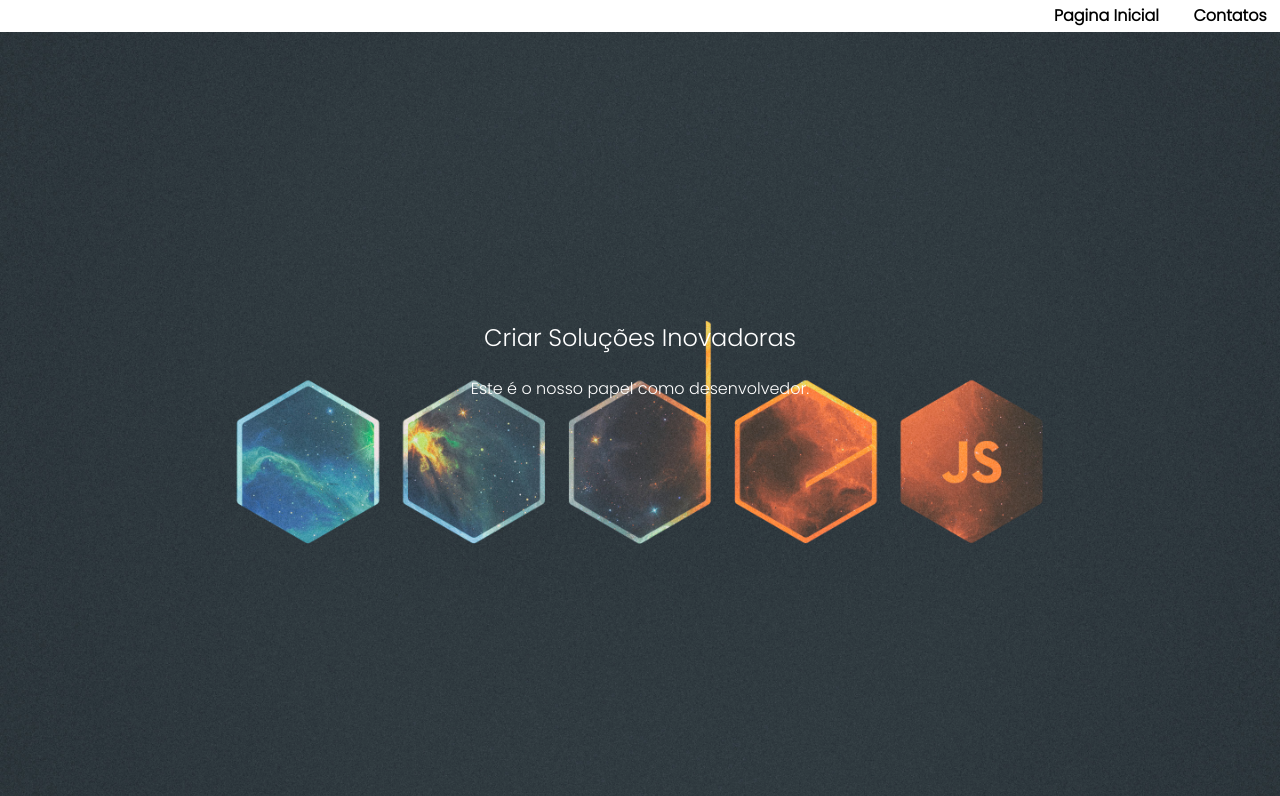
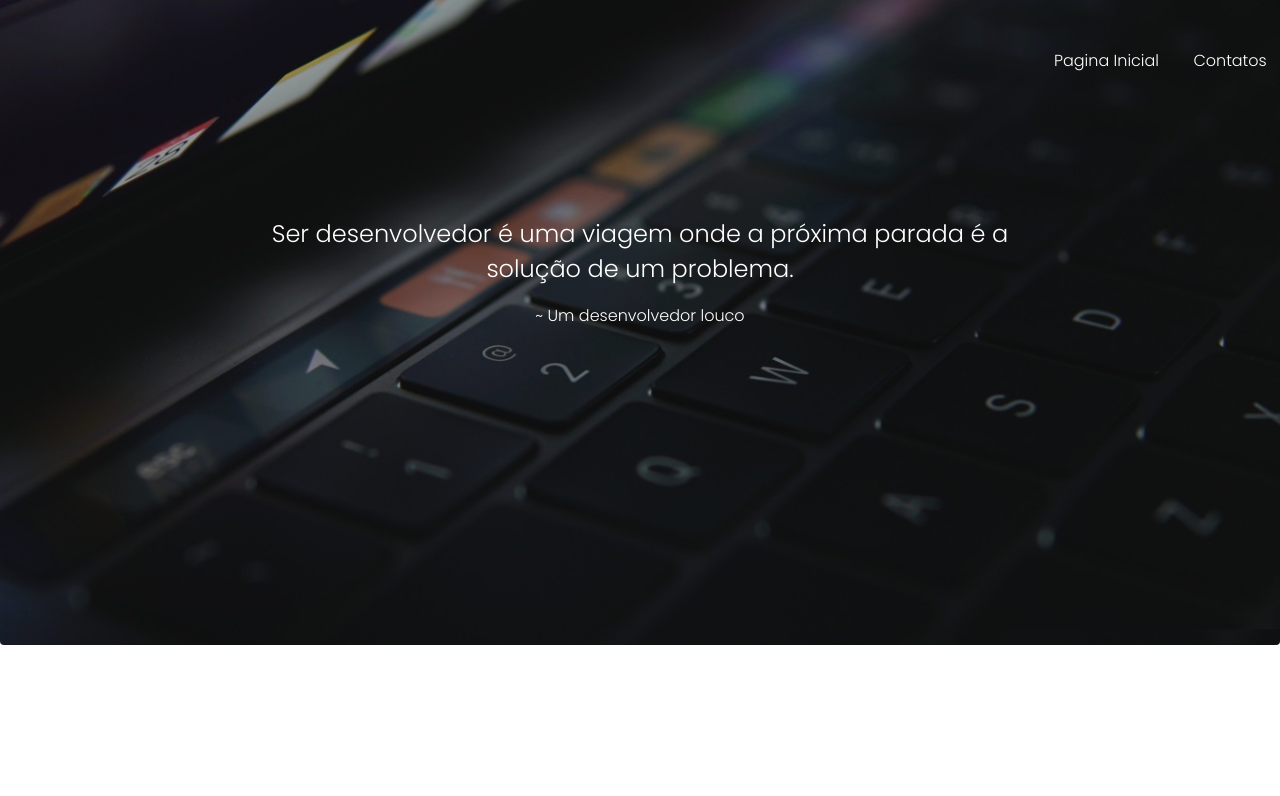
Before and after one commit to GeronimoOlanda/dev-geronimo, a plain HTML site: page index.html in a window 1280 px wide. Shown: the top 796 px of the page. Drawn offline with Linux system fonts and the light colour scheme.

Commit message:
inserindo imagens e background image

```diff
--- a/css/index.css
+++ b/css/index.css
@@ -9,38 +9,39 @@
 }
 
 /* NavBar */
-
-.header{
-    height: 2rem;
-}
-
 nav ul li{
     display: inline;
     position: relative;
-    top:0.2em;
+    top: 3rem;
     left:80%;
 
     margin-left: 30px;
+    z-index: 9999;
 }
 
 a{
-    color:black;
-    transition: 0.5s ease all;
-    font-weight: bold;
+    color:rgb(255, 255, 255);
+    transition: 0.2s ease all;
+
 }
 
 a:hover{
-    color: gray;
-    font-weight: bold;
+    color: #e74c3c;
+    border-bottom:1px solid #ee5f4f;
 
 }
 
+main{
+    position: relative;
+    top: -100px;
+}
 /* Main */
  .main-img{
+    border-radius: 4px;
     background-repeat: no-repeat;
     background-size: cover;
     width: 100%;
-    height:100%;
+    height:80%;
     opacity: 0.94;
 
 }
@@ -61,7 +62,7 @@ a:hover{
 }
 .text-main2{
     position: absolute;
-    top: 47%; /* Adjust this value to move the positioned div up and down */
+    top: 52%; /* Adjust this value to move the positioned div up and down */
     left: 0;
     right: 0;
 
--- a/index.html
+++ b/index.html
@@ -1,11 +1,15 @@
 <!DOCTYPE html>
-<html lang="en">
+<html lang="pt-BR">
 
 <head>
     <meta charset="UTF-8">
     <meta name="viewport" content="width=device-width, initial-scale=1.0">
-    <title>Document</title>
+    <!-- css -->
     <link rel="stylesheet" href="./css/index.css">
+    <!-- icon -->
+    <link rel="shortcut icon" href="./img/icon/icon1.png" type="image/png">
+
+    <title>Pagina Inicial</title>
 </head>
 
 <body>
@@ -13,7 +17,7 @@
     <header class="header">
         <nav>
             <ul>
-                <li><a class="link-color" href="#">Pagina Inicial</a></li>
+                <li><a class="link-color" href="./index.html">Pagina Inicial</a></li>
                 <li><a class="link-color" href="#">Contatos</a></li>
             </ul>
         </nav>
@@ -22,11 +26,11 @@
     <!--Foto Principal-->
     <main class="main">
         <div>
-            <img class="main-img" src="./img/bg2.jpg" alt="Imagem Principal">
+            <img class="main-img" src="./img/bg3.jpg" alt="Imagem Principal">
         </div>
         <div>
-            <p class="text-main">Criar Soluções Inovadoras</p>
-            <p class="text-main2">Este é o nosso papel como desenvolvedor.</p>
+            <p class="text-main">Ser desenvolvedor é uma viagem onde a próxima parada é a solução de um problema.</p>
+            <p class="text-main2">~ Um desenvolvedor louco</p>
         </div>
     </main>
 
```
Also changed, not shown: img/bg1.png (deleted), img/bg2.jpg (deleted), img/bg3.jpg (added), img/icon/icon1.png (added), img/icon/icon2.svg (added), img/standard.png (deleted).
